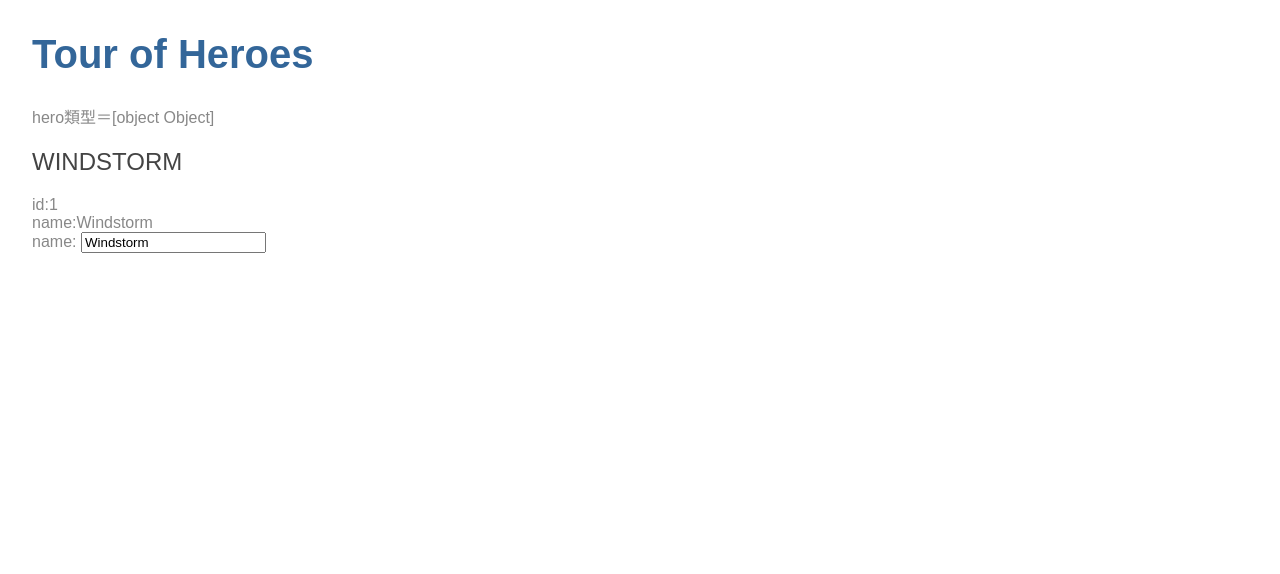
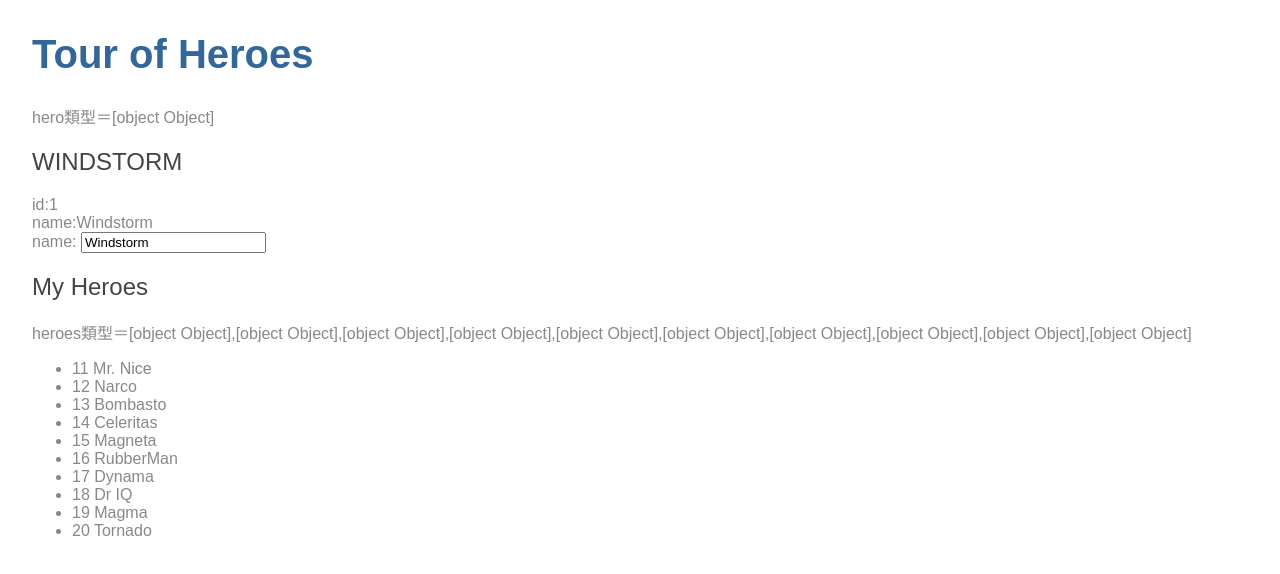
Before and after one commit to Yoya-Ng/angular, an Angular app: page / in a window 1280 px wide. Shown: the top 574 px of the page. Built offline with nearby package versions, Linux system fonts and the light colour scheme.

Commit message:
選告陣列，繼承class，html For應用

```diff
--- a/src/app/heroes/heroes.component.html
+++ b/src/app/heroes/heroes.component.html
@@ -10,3 +10,12 @@ hero類型＝{{h}}
     <input [(ngModel)]="h.name" placeholder="name">
   </label>
 </div>
+
+
+<h2>My Heroes</h2>
+heroes類型＝{{hs}}
+<ul class="heroes">
+  <li *ngFor="let H of hs">
+    <span class="badge">{{H.id}}</span> {{H.name}}
+  </li>
+</ul>
--- a/src/app/heroes/heroes.component.ts
+++ b/src/app/heroes/heroes.component.ts
@@ -1,7 +1,7 @@
 import { Component, OnInit } from '@angular/core';
 
 import { Hero } from '../hero';
-
+import { HEROES } from '../mock-heroes';
 @Component({
   selector: 'app-heroes',
   templateUrl: './heroes.component.html',
@@ -15,6 +15,8 @@ h: Hero = {
   name: 'Windstorm'
 };
 
+hs = HEROES;
+
   constructor() { }
 
   ngOnInit() {
--- /dev/null
+++ b/src/app/mock-heroes.ts
@@ -0,0 +1,14 @@
+import { Hero } from './hero';
+
+export const HEROES: Hero[] = [
+  { id: 11, name: 'Mr. Nice' },
+  { id: 12, name: 'Narco' },
+  { id: 13, name: 'Bombasto' },
+  { id: 14, name: 'Celeritas' },
+  { id: 15, name: 'Magneta' },
+  { id: 16, name: 'RubberMan' },
+  { id: 17, name: 'Dynama' },
+  { id: 18, name: 'Dr IQ' },
+  { id: 19, name: 'Magma' },
+  { id: 20, name: 'Tornado' }
+];
```
